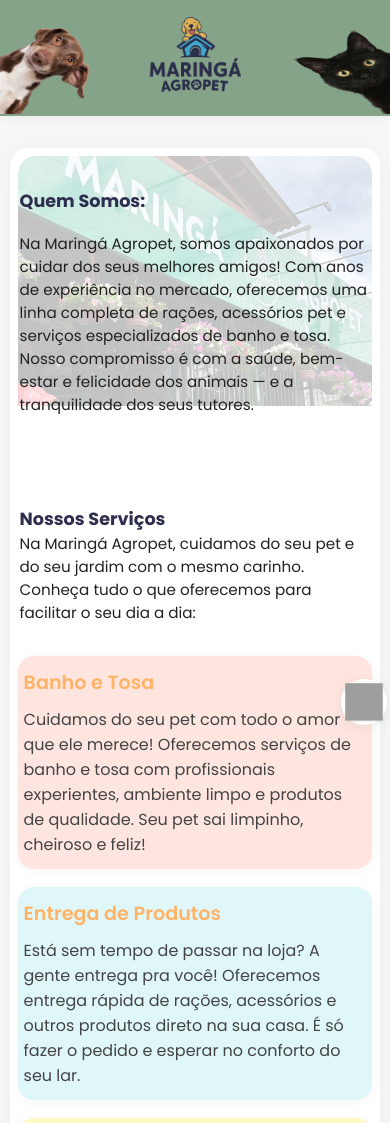
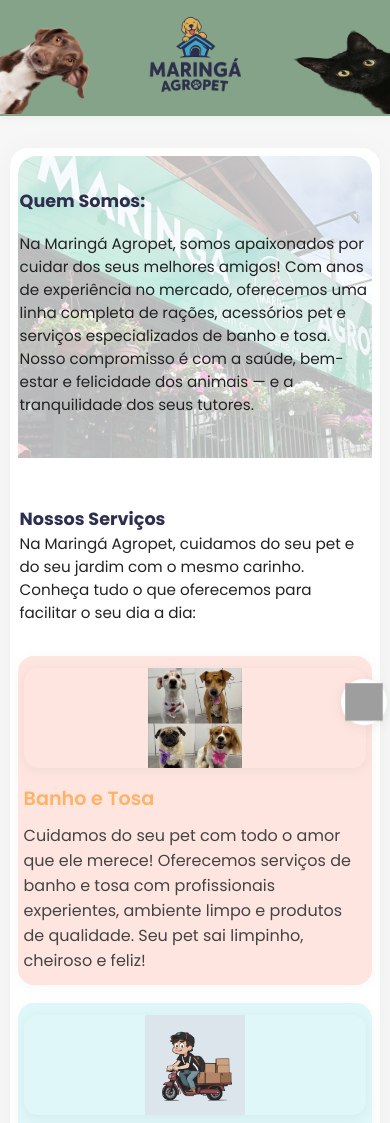
Before and after one commit to biahandrade/Maringa-Pet, a plain HTML site: page index.html in a window 390 px wide. Shown: the top 1123 px of the page. Drawn offline with Linux system fonts and the light colour scheme; grey boxes are pictures that could not be loaded.

Commit message:
ajuste-layout-responsivo

```diff
--- a/index.html
+++ b/index.html
@@ -19,7 +19,7 @@
 
     <main>
         <section class="quem-somos-section">
-            <img src="./assets/ft1.jpg" alt="fachada da Maringá" class="quem-somos-bg">
+
             <h2>Quem Somos:</h2>
             <p>Na Maringá Agropet, somos apaixonados por cuidar dos seus melhores amigos!
                 Com anos de experiência no mercado, oferecemos uma linha completa de rações, acessórios pet e serviços
@@ -36,6 +36,7 @@
 
                 <div class="lista-servicos">
                     <div class="servico">
+                        <img class="servico-img-mobile" src="./assets/banhoetosa.jpg" alt="Banho e Tosa">
                         <div class="servico-texto">
                             <h3>Banho e Tosa</h3>
                             <p>Cuidamos do seu pet com todo o amor que ele merece!
@@ -45,6 +46,7 @@
                         </div>
                     </div>
                     <div class="servico">
+                        <img class="servico-img-mobile" src="./assets/entrega.png" alt="Entrega de Produtos">
                         <div class="servico-texto">
                             <h3>Entrega de Produtos</h3>
                             <p>Está sem tempo de passar na loja? A gente entrega pra você!
@@ -54,6 +56,7 @@
                         </div>
                     </div>
                     <div class="servico">
+                        <img class="servico-img-mobile" src="./assets/ração.jpg" alt="Rações e Acessórios">
                         <div class="servico-texto">
                             <h3>Rações e Acessórios</h3>
                             <p>Trabalhamos com as melhores marcas de rações para cães, gatos e outros pets.
@@ -63,6 +66,7 @@
                         </div>
                     </div>
                     <div class="servico">
+                        <img class="servico-img-mobile" src="./assets/flores.jpg" alt="Flores e Jardinagem">
                         <div class="servico-texto">
                             <h3>Flores e Jardinagem</h3>
                             <p>Nossa loja também é apaixonada pela natureza!
--- a/style.css
+++ b/style.css
@@ -190,6 +190,35 @@
 .logo-pet-dir {
     animation-delay: 0.6s;
 }
+.quem-somos-section {
+    position: relative;
+    overflow: hidden;
+    border-radius: 18px 18px 0 0;
+    min-height: 220px;
+    padding-top: 32px;
+    padding-bottom: 32px;
+    background: none;
+}
+
+.quem-somos-section::before {
+    content: "";
+    position: absolute;
+    inset: 0;
+    background-image: url('./assets/ft1.jpg');
+    background-size: cover;
+    background-position: center;
+    background-repeat: no-repeat;
+    opacity: 0.28; /* ajuste a transparência aqui */
+    z-index: 0;
+    border-radius: 18px 18px 0 0;
+    pointer-events: none;
+}
+
+.quem-somos-section > * {
+    position: relative;
+    z-index: 1;
+}
+
 
 section>p,
 section>div>p {
@@ -328,7 +357,26 @@
 }
 
 
+/* Imagem do serviço: sempre visível acima do texto */
+.servico-img-mobile {
+    display: none;
+    width: 100%;
+    max-width: 100%;
+    height: auto;
+    object-fit: contain;
+    border-radius: 14px;
+    margin-bottom: 16px;
+    box-shadow: 0 2px 12px rgba(88,126,89,0.10);
+}
+
+/* Ajustes responsivos para a imagem */
 @media (max-width: 900px) {
+    .servico-img-mobile {
+          display: block;
+        max-width: 98vw;
+        height: 140px;
+        margin-bottom: 10px;
+    }
     .servico {
         flex-direction: column;
         align-items: flex-start;
@@ -340,8 +388,29 @@
         min-width: 0;
     }
 
+    /* Mostra imagem mobile, esconde ::after */
     .servico::after {
-        display: none;
+        display: none !important;
+    }
+
+    .servico-img-mobile {
+        display: block;
+    }
+}
+
+@media (max-width: 600px) {
+    .servico-img-mobile {
+        max-width: 98vw;
+        height: 140px;
+        margin-bottom: 10px;
+    }
+}
+
+@media (max-width: 400px) {
+    .servico-img-mobile {
+        max-width: 96vw;
+        height: 100px;
+        margin-bottom: 6px;
     }
 }
 
@@ -446,6 +515,7 @@
     gap: 18px;
     padding-left: 30px;
     padding-right: 30px;
+    margin-bottom: 100px;
 }
 
 .rodape-conteudo p {
@@ -681,8 +751,8 @@
     }
 
     .logo {
-        width: 70px;
-        height: 70px;
+        width: 100px;
+        height: 100px;
     }
 
     .logo-pet {
```
